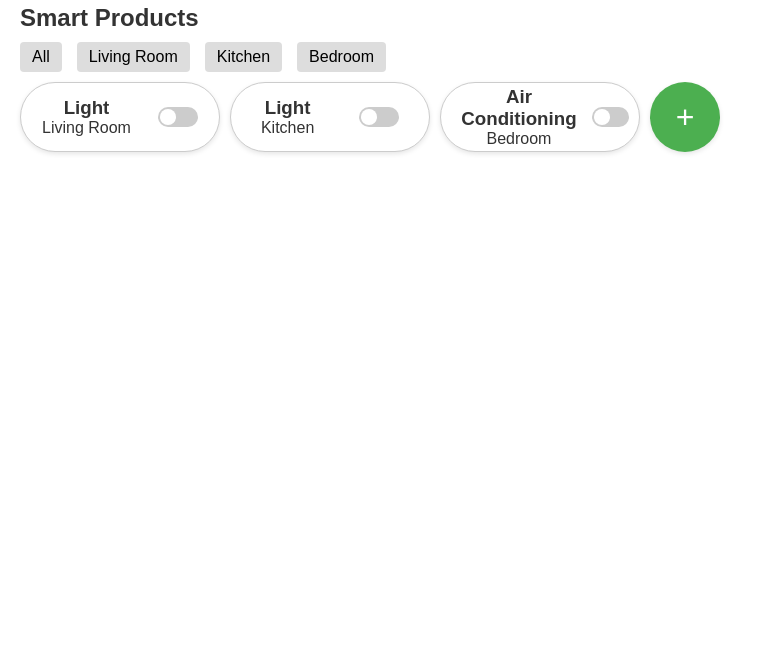
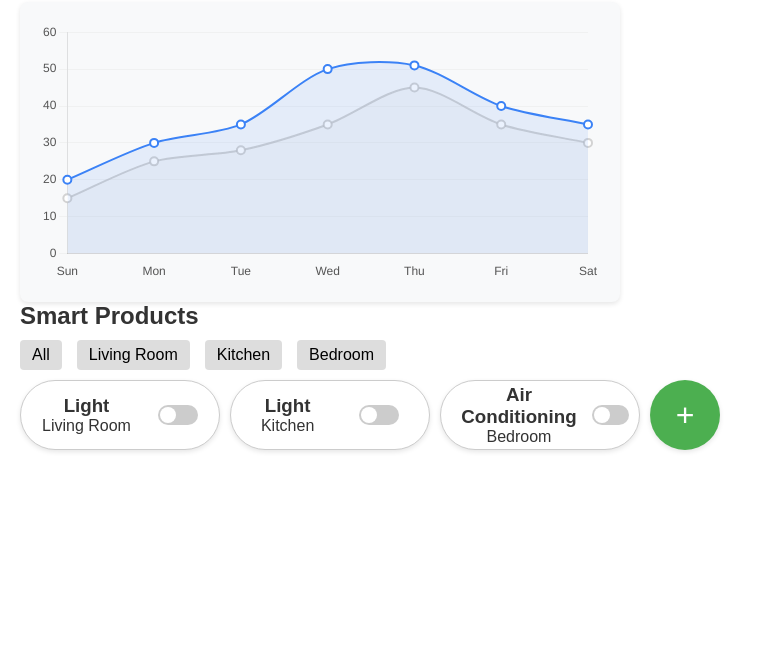
Before and after one commit to RidSoftware/BigPlumTech, a plain HTML site: page Frontend-DevFolder/index.html in a window 1280 px wide. Shown: the part 136-800 px from the top of the page, without its empty margins (0-763 px from the left). Drawn offline with nearby package versions, Linux system fonts and the light colour scheme.

Commit message:
Add files via upload
- Added a new section for the energy usage chart just below the header
- Configured Chart.js with two sample datasets and smooth line styling
- Aligned the chart to the left and maintained a rounded container for a modern look

```diff
--- a/Frontend-DevFolder/index.html
+++ b/Frontend-DevFolder/index.html
@@ -4,6 +4,8 @@
   <meta charset="UTF-8">
   <title>Smart Home</title>
   <link rel="stylesheet" href="styles.css">
+  <!-- Include Chart.js via CDN -->
+  <script src="https://cdn.jsdelivr.net/npm/chart.js"></script>
 </head>
 <body>
   <!-- Main Header with Big Logo and Welcome Text -->
@@ -17,13 +19,20 @@
     </div>
   </header>
 
+  <!-- Energy Usage Graph Section -->
+  <section>
+    <h2>Energy Usage</h2>
+    <!-- Chart Container for styling, left-aligned -->
+    <div class="chart-container">
+      <canvas id="myChart"></canvas>
+    </div>
+  </section>
+
   <!-- Smart Products Section -->
   <section>
     <h2>Smart Products</h2>
-
     <!-- Horizontal category buttons -->
     <nav id="categoryNav"></nav>
-
     <!-- Products Container (cards + plus card) -->
     <div id="productsContainer"></div>
   </section>
--- a/Frontend-DevFolder/script.js
+++ b/Frontend-DevFolder/script.js
@@ -23,13 +23,88 @@ document.addEventListener('DOMContentLoaded', () => {
     categoryNav.appendChild(button);
   });
 
-  // Initially display all products
+  // Initially display all products (plus the add-new product card)
   displayProducts(products);
+
+  // ===== Initialize Chart.js for Energy Usage =====
+  const ctx = document.getElementById('myChart').getContext('2d');
+
+  // Example data for two lines: "This Week" and "Last Week"
+  const labels = ['Sun', 'Mon', 'Tue', 'Wed', 'Thu', 'Fri', 'Sat'];
+  const dataThisWeek = [20, 30, 35, 50, 51, 40, 35];
+  const dataLastWeek = [15, 25, 28, 35, 45, 35, 30];
+
+  new Chart(ctx, {
+    type: 'line',
+    data: {
+      labels: labels,
+      datasets: [
+        {
+          label: 'This Week',
+          data: dataThisWeek,
+          borderColor: 'rgba(59,130,246,1)',
+          backgroundColor: 'rgba(59,130,246,0.1)',
+          fill: true,
+          tension: 0.3,
+          borderWidth: 2,
+          pointRadius: 4,
+          pointBorderWidth: 2,
+          pointBackgroundColor: '#ffffff',
+          pointBorderColor: 'rgba(59,130,246,1)'
+        },
+        {
+          label: 'Last Week',
+          data: dataLastWeek,
+          borderColor: 'rgba(192,192,192,0.7)',
+          backgroundColor: 'rgba(192,192,192,0.1)',
+          fill: true,
+          tension: 0.3,
+          borderWidth: 2,
+          pointRadius: 4,
+          pointBorderWidth: 2,
+          pointBackgroundColor: '#ffffff',
+          pointBorderColor: 'rgba(192,192,192,0.7)'
+        }
+      ]
+    },
+    options: {
+      responsive: true,
+      maintainAspectRatio: false,  // Allows flexible resizing
+      scales: {
+        x: {
+          grid: { display: false },
+          ticks: { color: '#555' }
+        },
+        y: {
+          beginAtZero: true,
+          max: 60,
+          grid: {
+            color: 'rgba(220,220,220,0.3)',
+            drawBorder: false
+          },
+          ticks: { color: '#555' }
+        }
+      },
+      plugins: {
+        legend: {
+          display: false
+        },
+        tooltip: {
+          backgroundColor: 'rgba(0, 0, 0, 0.7)',
+          titleColor: '#fff',
+          bodyColor: '#fff',
+          displayColors: false,
+          callbacks: {
+            label: function(context) {
+              return context.parsed.y;
+            }
+          }
+        }
+      }
+    }
+  });
 });
 
-/**
- * Renders the product cards and a plus card at the end
- */
 function displayProducts(productList) {
   const container = document.getElementById('productsContainer');
   container.innerHTML = '';
@@ -61,9 +136,6 @@ function displayProducts(productList) {
   container.appendChild(plusCard);
 }
 
-/**
- * Filters the displayed products by category
- */
 function filterProducts(category) {
   let products = JSON.parse(localStorage.getItem('products')) || [];
   if (category !== 'All') {
--- a/Frontend-DevFolder/styles.css
+++ b/Frontend-DevFolder/styles.css
@@ -27,9 +27,8 @@ header {
 }
 
 .logo {
-  /* Increase these values to make the logo bigger or smaller */
-  width: 100px;
-  height: 1-0px;
+  width: 60px;
+  height: 60px;
 }
 
 .header-text h2 {
@@ -44,7 +43,7 @@ header {
   margin: 0;
 }
 
-/* Primary Button (Used on addProduct.html Return, etc.) */
+/* Primary Button */
 .primary-button {
   padding: 8px 16px;
   background-color: #4CAF50;
@@ -175,11 +174,11 @@ select, input {
   transform: translateX(20px);
 }
 
-/* The "Plus Card" to add new products */
+/* "Plus Card" to add new products */
 .add-card {
   width: 70px;
   height: 70px;
-  border-radius: 50%; /* Perfect circle */
+  border-radius: 50%;
   background-color: #4CAF50;
   color: #fff;
   display: flex;
@@ -189,9 +188,20 @@ select, input {
   box-shadow: 0 2px 5px rgba(0,0,0,0.1);
   cursor: pointer;
   border: none;
-  /* No border or use a small border if you prefer:
-     border: 1px solid #ccc; */
 }
 .add-card:hover {
   background-color: #45a049;
 }
+
+/* Chart Container: remove center alignment, keep design */
+.chart-container {
+  width: 100%;
+  max-width: 600px;    /* Adjust as needed */
+  height: 300px;       /* For a nice aspect ratio */
+  background-color: #f8f9fa;
+  border-radius: 8px;
+  padding: 20px;
+  /* Removed margin: 0 auto; to align left */
+  box-shadow: 0 2px 5px rgba(0,0,0,0.1);
+  position: relative;
+}
```
Also changed, not shown: Frontend-DevFolder/addProduct.html (+0 -2 lines).
